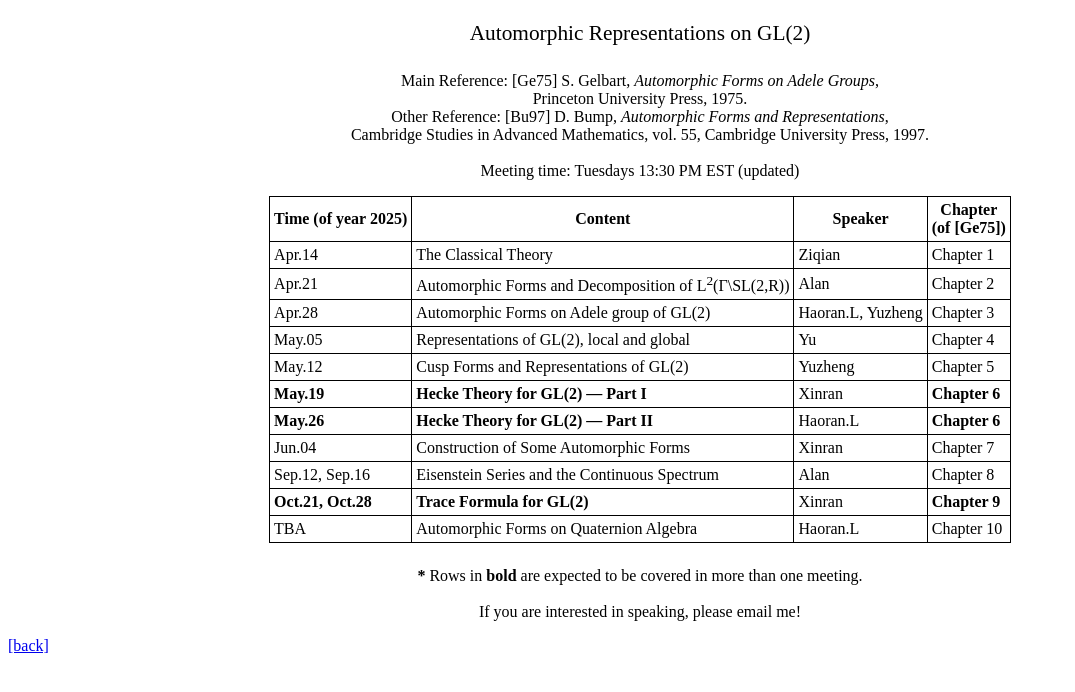
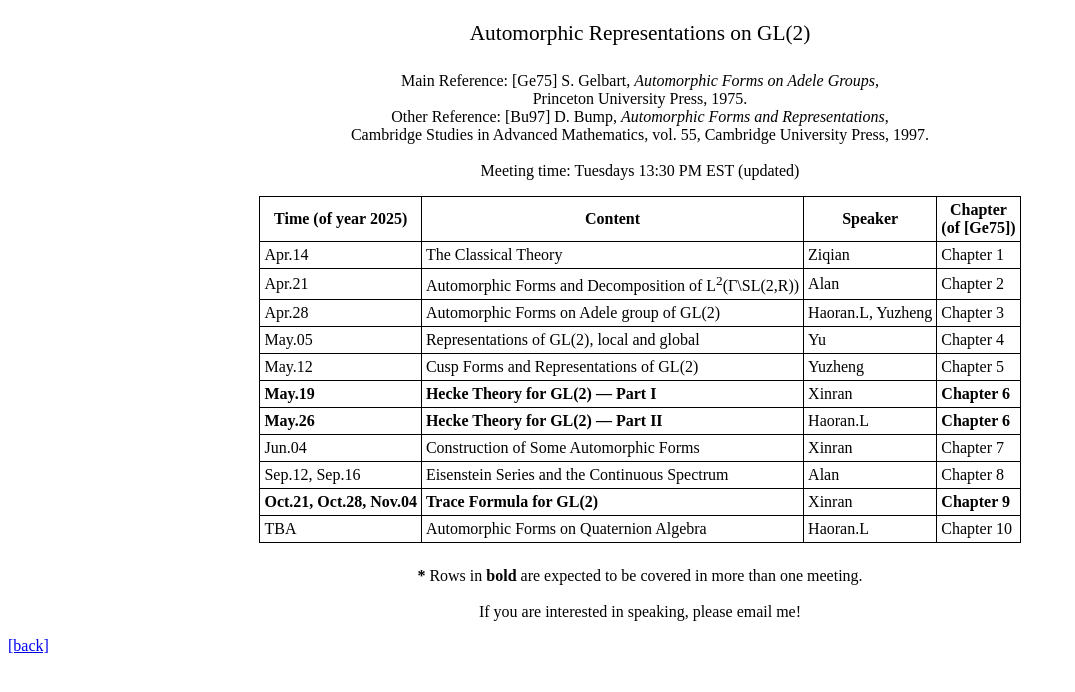
Before and after one commit to axhou/axhou.github.io, a Jekyll site: the page gel2025.html, which Jekyll copies as it is, in a window 1280 px wide. Shown: the top 692 px of the page, without its empty margins (0-1075 px from the left). Built offline with Jekyll 4.4.1, drawn with Linux system fonts in a browser that asks for light colours.

Commit message:
Update gel2025.html

```diff
--- a/gel2025.html
+++ b/gel2025.html
@@ -57,7 +57,7 @@
       <tr><td><strong>May.26</strong></td><td><strong>Hecke Theory for GL(2) — Part II</strong></td><td>Haoran.L</td><td><strong>Chapter 6</strong></td></tr>
       <tr><td>Jun.04</td><td>Construction of Some Automorphic Forms</td><td>Xinran</td><td>Chapter 7</td></tr>
       <tr><td>Sep.12, Sep.16</td><td>Eisenstein Series and the Continuous Spectrum</td><td>Alan</td><td>Chapter 8</td></tr>
-      <tr><td><strong>Oct.21, Oct.28</strong></td><td><strong>Trace Formula for GL(2)</strong></td><td>Xinran</td><td><strong>Chapter 9</strong></td></tr>
+      <tr><td><strong>Oct.21, Oct.28, Nov.04</strong></td><td><strong>Trace Formula for GL(2)</strong></td><td>Xinran</td><td><strong>Chapter 9</strong></td></tr>
       <tr><td>TBA</td><td>Automorphic Forms on Quaternion Algebra</td><td>Haoran.L</td><td>Chapter 10</td></tr>
     </tbody>
   </table>
```
